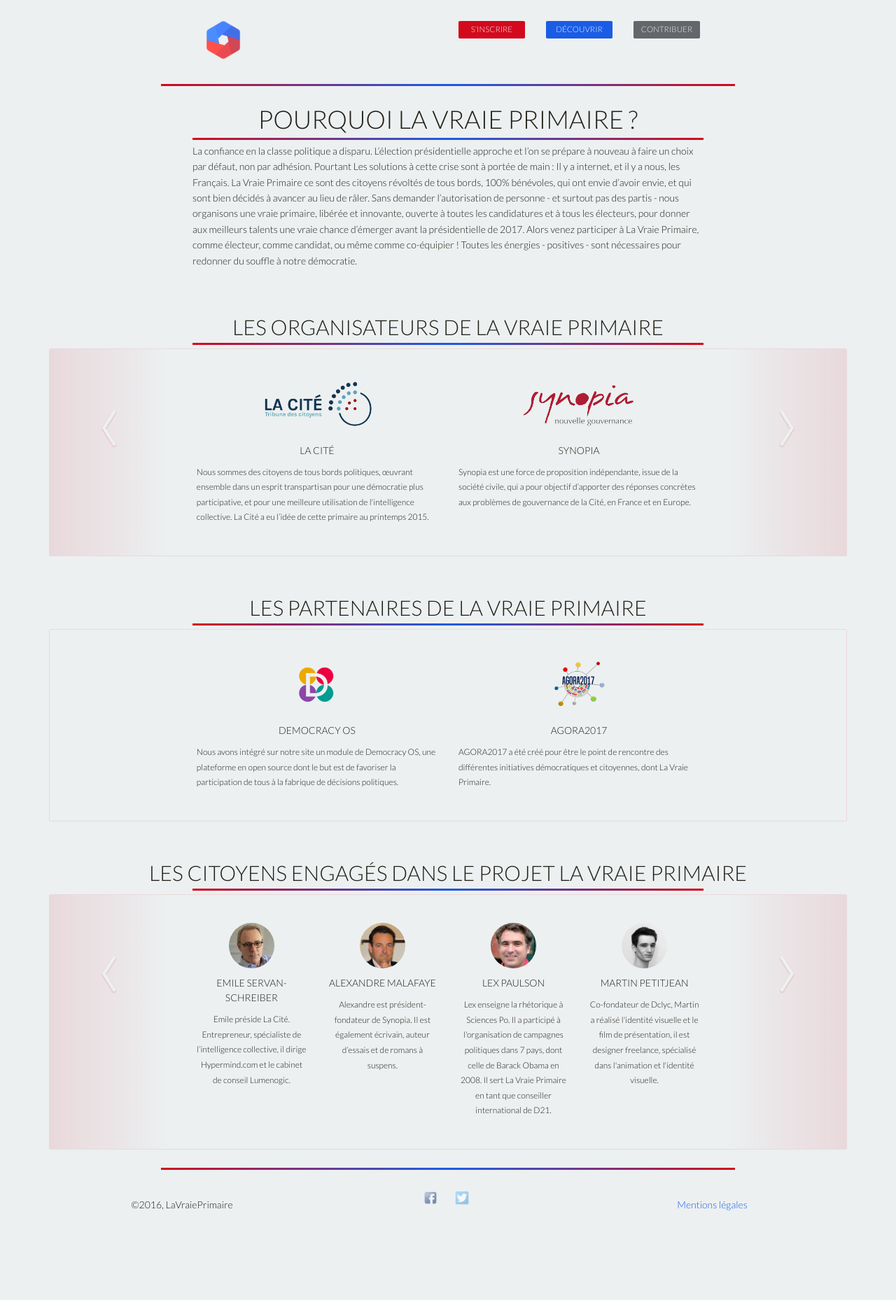
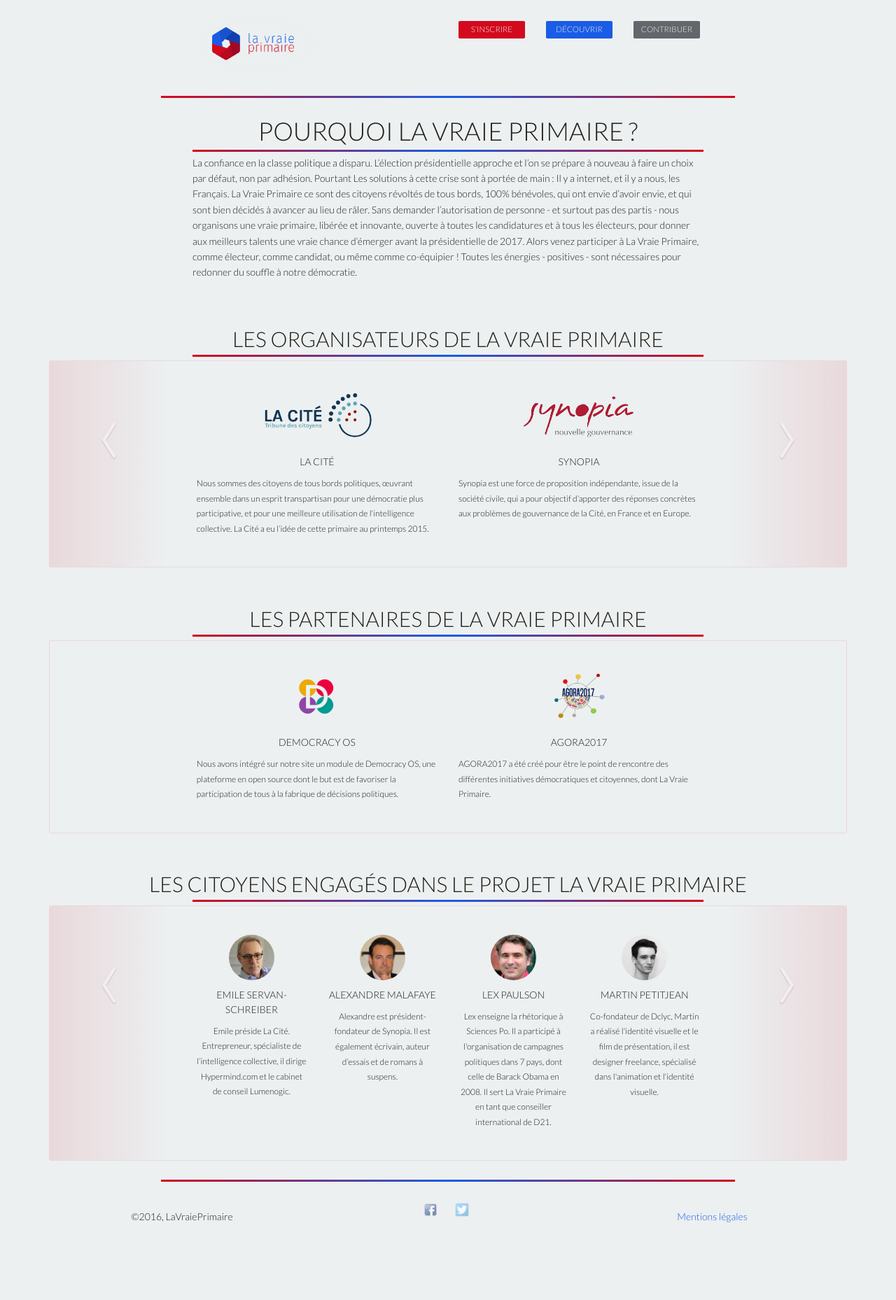
Before and after one commit to LaVraiePrimaire/homepage, a Jekyll site: the page aboutus.html, which Jekyll copies as it is, in a window 1280 px wide. Shown: the whole page at 70% size. Built offline with Jekyll 4.4.1, drawn with Linux system fonts in a browser that asks for light colours; nearby versions of some CDN libraries.

Commit message:
fixed links

```diff
--- a/aboutus.html
+++ b/aboutus.html
@@ -47,7 +47,7 @@
                 </div>
                 <div class="col-xs-12 col-sm-10 col-md-8">
                     <div class="col-xs-3 col-sm-6">
-                        <img src ="img/logos/lvplogodark.png" class="logo img-left">
+                        <a href="index.html"><img src ="img/logos/lvplogo.png" class="logo img-left"></a>
                     </div>
                     <div class="col-xs-3 col-sm-2 btn-holder">
                         <a href="http://app.lavraieprimaire.fr/signup"><button title="S’inscrire pour participer" class="btn btn-primary btn-top">S’INSCRIRE</button></a>
--- a/index.html
+++ b/index.html
@@ -97,7 +97,7 @@
             <div class="row">
                 <div class="col-xs-2"></div>
                 <div class="col-xs-4">
-                    <a href="http://lavraieprimaire.fr/nomination"><button class="btn btn-primary" style="margin-top:10%">PROPOSER UNE CANDIDATURE</button></a>
+                    <a href="http://app.lavraieprimaire.fr/nominate"><button class="btn btn-primary" style="margin-top:10%">PROPOSER UNE CANDIDATURE</button></a>
                 </div>
                 <div class="col-xs-4">
                     <a href="http://app.lavraieprimaire.fr/"><button class="btn btn-primary btn-blue" style="margin-top:10%">TOUS LES CANDIDATS</button></a>
@@ -151,7 +151,7 @@
                     </div>
                     <div class="col-xs-3">
                         <div style="background-color:#ecf0f1;margin-bottom:15%;border-radius:3px">
-                            <a href="http://lavraieprimaire.fr/aboutus"><button class="btn btn-primary btn-blue" >Qui sommes-nous ?</button></a>
+                            <a href="http://lavraieprimaire.fr/aboutus.html"><button class="btn btn-primary btn-blue" >Qui sommes-nous ?</button></a>
                         </div>
                     </div>
                     <div class="col-xs-3"></div>
--- a/terms.html
+++ b/terms.html
@@ -53,7 +53,7 @@
                 </div>
                 <div class="col-xs-12 col-sm-10 col-md-8">
                     <div class="col-xs-3 col-sm-6">
-                        <a href="http://lavraieprimaire.fr/"><img src ="img/logos/lvplogo.png" class="logo img-left"></a>
+                        <a href="index.html"><img src ="img/logos/lvplogo.png" class="logo img-left"></a>
                     </div>
                     <div class="col-xs-3 col-sm-2 btn-holder">
                         <a href="http://app.lavraieprimaire.fr/signup"><button title="S’inscrire pour participer" class="btn btn-primary btn-top">S’INSCRIRE</button></a>
```
